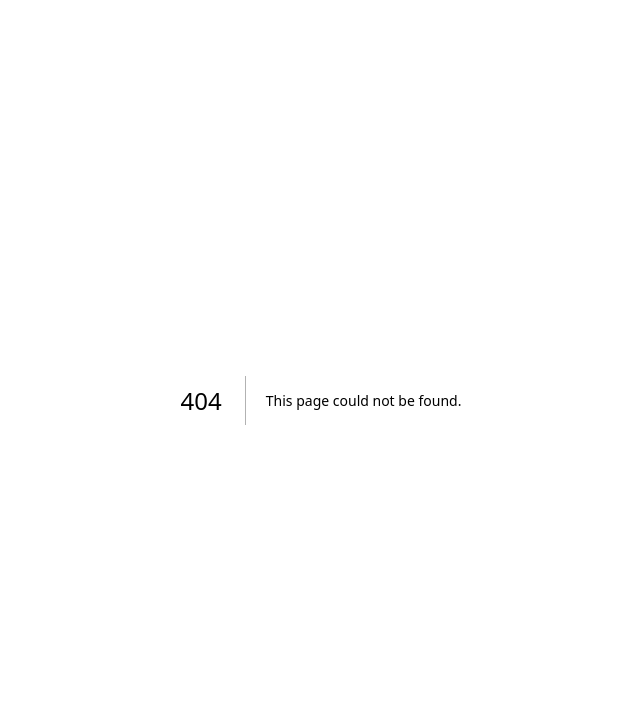
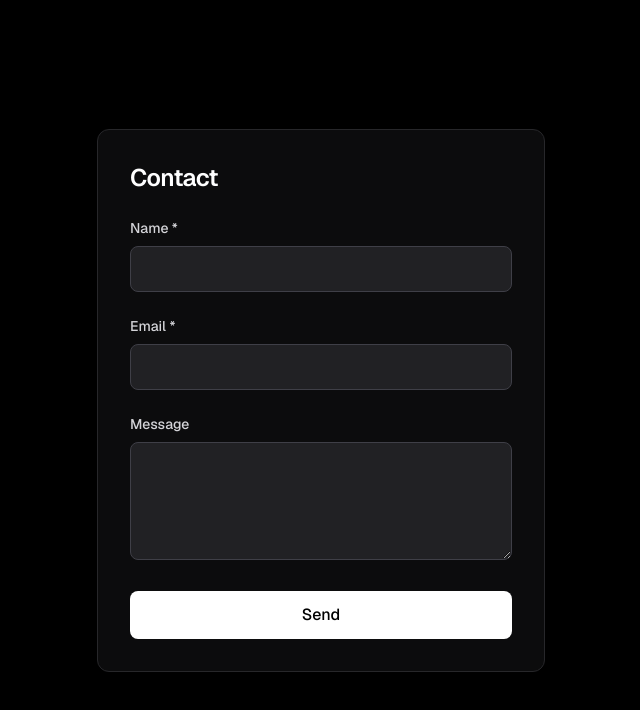
Before and after one commit to TheAdrianVera/AmplifyContactTest, a Next.js app: page /contact-test in a window 1280 px wide. Before the commit this address had no page. Shown: the top 710 px of the page, without its empty margins (319-959 px from the left). Built offline with nearby package versions, Linux system fonts and the light colour scheme.

Commit message:
Feature: Form Component

```diff
--- /dev/null
+++ b/app/components/Form.tsx
@@ -0,0 +1,108 @@
+"use client"
+
+import { useState } from "react"
+
+const Form = () => {
+    //Success or error message shown after submit; null when none.
+    const [message, setMessage] = useState<{
+        type: "success" | "error"
+        text: string
+    } | null>(null)
+
+    //Submission Handler
+    const handleSubmit = (e: React.FormEvent<HTMLFormElement>) => {
+        e.preventDefault()
+        setMessage(null)
+
+        const form = e.currentTarget
+        const name = (form.elements.namedItem("name") as HTMLInputElement)
+            ?.value?.trim()
+        const email = (form.elements.namedItem("email") as HTMLInputElement)
+            ?.value?.trim()
+
+        if (name && email) {
+            setMessage({
+                type: "success",
+                text: "Thank you, we received your message.",
+            })
+        } else {
+            setMessage({
+                type: "error",
+                text: "Please fill in all required fields (Name and Email).",
+            })
+        }
+    }
+
+    //Form HTML Structure
+    return (
+        <form
+            onSubmit={handleSubmit}
+            className="w-full max-w-md space-y-6 rounded-xl border border-zinc-800 bg-zinc-900/50 p-8 shadow-xl"
+        >
+            <h1 className="text-2xl font-semibold tracking-tight text-white">
+                Contact
+            </h1>
+            {/* Form Submission - Message Logic */}
+            {message && (
+                <div
+                    role="alert"
+                    className={`rounded-lg px-4 py-3 text-sm ${
+                        message.type === "success"
+                            ? "bg-emerald-500/20 text-emerald-400"
+                            : "bg-red-500/20 text-red-400"
+                    }`}
+                >
+                    {message.text}
+                </div>
+            )}
+
+            {/* Name */}
+            <div className="space-y-2">
+                <label htmlFor="name" className="block text-sm font-medium text-zinc-300">
+                    Name *
+                </label>
+                <input
+                    id="name"
+                    name="name"
+                    type="text"
+                    required
+                    className="w-full rounded-lg border border-zinc-700 bg-zinc-800/80 px-4 py-2.5 text-white placeholder-zinc-500 outline-none transition focus:border-zinc-500 focus:ring-1 focus:ring-zinc-500"
+                />
+            </div>
+            {/* Email */}
+            <div className="space-y-2">
+                <label htmlFor="email" className="block text-sm font-medium text-zinc-300">
+                    Email *
+                </label>
+                <input
+                    id="email"
+                    name="email"
+                    type="email"
+                    required
+                    className="w-full rounded-lg border border-zinc-700 bg-zinc-800/80 px-4 py-2.5 text-white placeholder-zinc-500 outline-none transition focus:border-zinc-500 focus:ring-1 focus:ring-zinc-500"
+                />
+            </div>
+            {/* Message */}
+            <div className="space-y-2">
+                <label htmlFor="message" className="block text-sm font-medium text-zinc-300">
+                    Message
+                </label>
+                <textarea
+                    id="message"
+                    name="message"
+                    rows={4}
+                    className="w-full resize-y rounded-lg border border-zinc-700 bg-zinc-800/80 px-4 py-2.5 text-white placeholder-zinc-500 outline-none transition focus:border-zinc-500 focus:ring-1 focus:ring-zinc-500"
+                />
+            </div>
+            {/* Submit Button */}
+            <button
+                type="submit"
+                className="w-full rounded-lg bg-white px-4 py-3 font-medium text-black transition hover:bg-zinc-200 focus:outline-none focus:ring-2 focus:ring-zinc-400 focus:ring-offset-2 focus:ring-offset-zinc-900"
+            >
+                Send
+            </button>
+        </form>
+    )
+}
+
+export default Form
--- /dev/null
+++ b/app/contact-test/page.tsx
@@ -0,0 +1,9 @@
+import Form from "@components/Form"
+
+export default function ContactTest() {
+    return (
+        <div className="flex min-h-screen items-center justify-center bg-black font-sans text-zinc-100">
+            <Form />
+        </div>
+    )
+}
--- a/tsconfig.json
+++ b/tsconfig.json
@@ -19,7 +19,8 @@
       }
     ],
     "paths": {
-      "@/*": ["./*"]
+      "@/*": ["./*"],
+      "@components/*": ["./app/components/*"]
     }
   },
   "include": [
```
